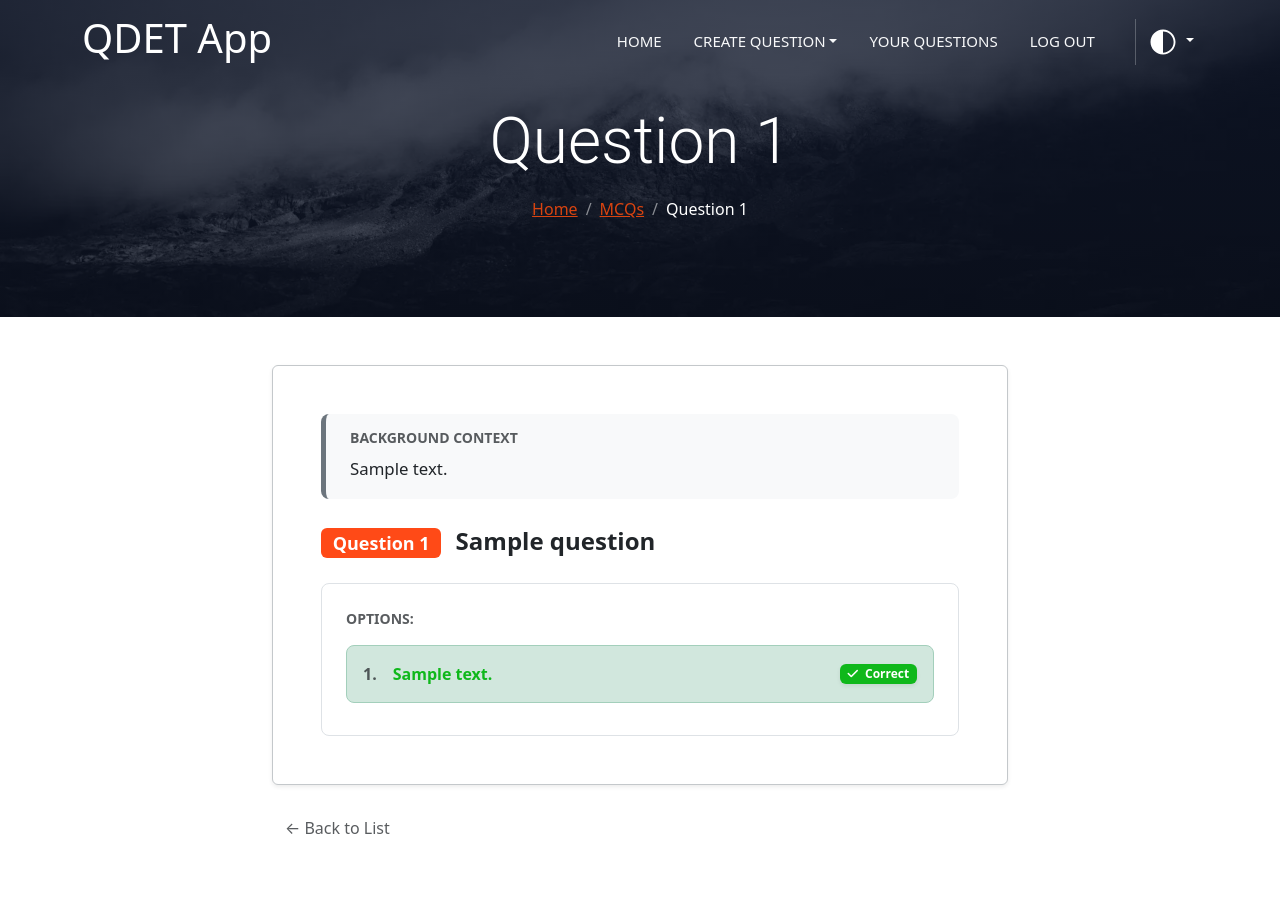
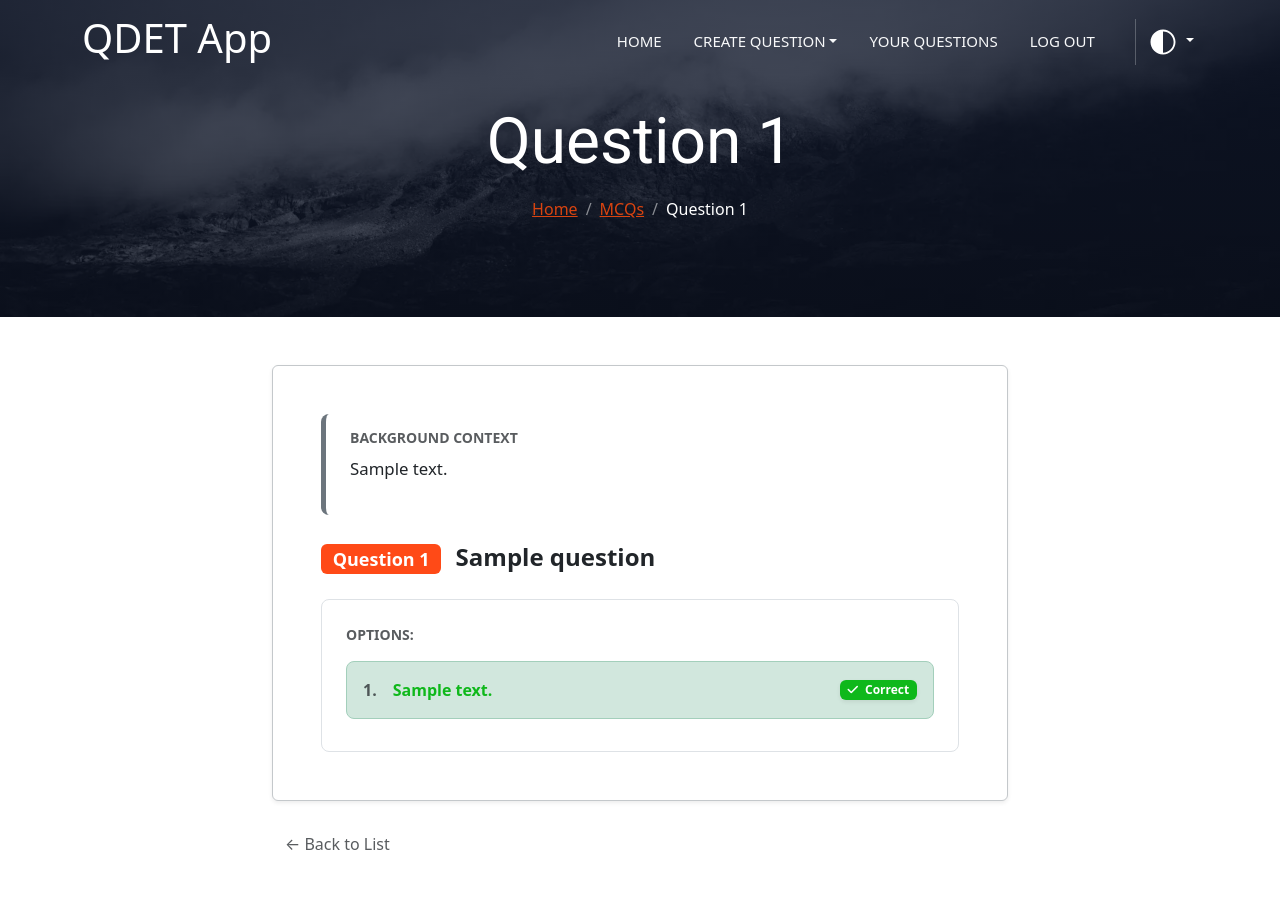
Before and after one commit to xPlume/QDET-App, a Django app: page /questions/1 in a window 1280 px wide. Before the commit the page ends 834 px from the top, so only its background shows below. Run offline with Django 5.2, Linux system fonts and the light colour scheme; a user stored in the database is signed in; tables that the repository leaves empty hold one stand-in row (values such as "Sample post").

Commit message:
Made single_question.html compatible with dark theme

```diff
--- a/Project/directory/templates/directory/single_question.html
+++ b/Project/directory/templates/directory/single_question.html
@@ -40,21 +40,21 @@
             <div class="card shadow-sm border-secondary-subtle">
                 <div class="card-body p-4 p-md-5">
 
-                    <div class="context-section mb-4 px-4 py-3 bg-light rounded-3" style="border-left: 5px solid #6c757d;">
+                    <div class="mb-4 px-4 py-3 rounded-3" style="border-left: 5px solid #6c757d;">
                         <h6 class="text-uppercase text-muted fw-bold small mb-2">Background Context</h6>
-                        <div class="text-dark lead" style="font-size: 1.05rem; line-height: 1.7;">
-                            {{ question.context }}
+                        <div class="lead" style="font-size: 1.05rem; line-height: 1.7;">
+                            {{ question.context|linebreaks }}
                         </div>
                     </div>
 
-                    <div class="question-text mb-4">
+                    <div class="mb-4">
                         <h4 class="fw-bold lh-base">
-                            <span class="badge bg-primary me-2">Question {{ question.id }}</span>
+                            <span class="badge bg-primary me-2">Question {{ question.q_id }}</span>
                             {{ question.question }}
                         </h4>
                     </div>
 
-                    <div class="answers-container p-3 p-md-4 border rounded-3 bg-white">
+                    <div class="p-3 p-md-4 border rounded-3">
                         <p class="text-muted small fw-bold text-uppercase mb-3">Options:</p>
 
                         <div class="list-group list-group-flush">
@@ -62,10 +62,9 @@
                                 <div class="list-group-item border rounded-3 mb-2 px-3 py-3 d-flex justify-content-between align-items-center
                                     {% if answer.is_correct %}
                                         border-success-subtle
+										bg-success-subtle
                                     {% endif %}"
-                                    {% if answer.is_correct %}
-                                        style="background-color: #d1e7dd; border-width: 2px;"
-                                    {% endif %}>
+                                    >
 
                                     <div class="d-flex align-items-start">
                                         <span class="me-3 fw-bold text-muted">{{ forloop.counter }}.</span>
```
Also changed, not shown: Project/static/vendor/fonts/Roboto/Roboto-Bold.ttf (renamed from Project/static/vendor/Roboto/Roboto-Bold.ttf), Project/static/vendor/fonts/Roboto/Roboto-Medium.ttf (renamed from Project/static/vendor/Roboto/Roboto-Medium.ttf), Project/static/vendor/fonts/Roboto/Roboto-Regular.ttf (renamed from Project/static/vendor/Roboto/Roboto-Regular.ttf), Project/static/vendor/fonts/roboto.css (renamed from Project/static/vendor/roboto.css), Project/static/vendor/fonts/roboto.min.css (renamed from Project/static/vendor/roboto.min.css).
